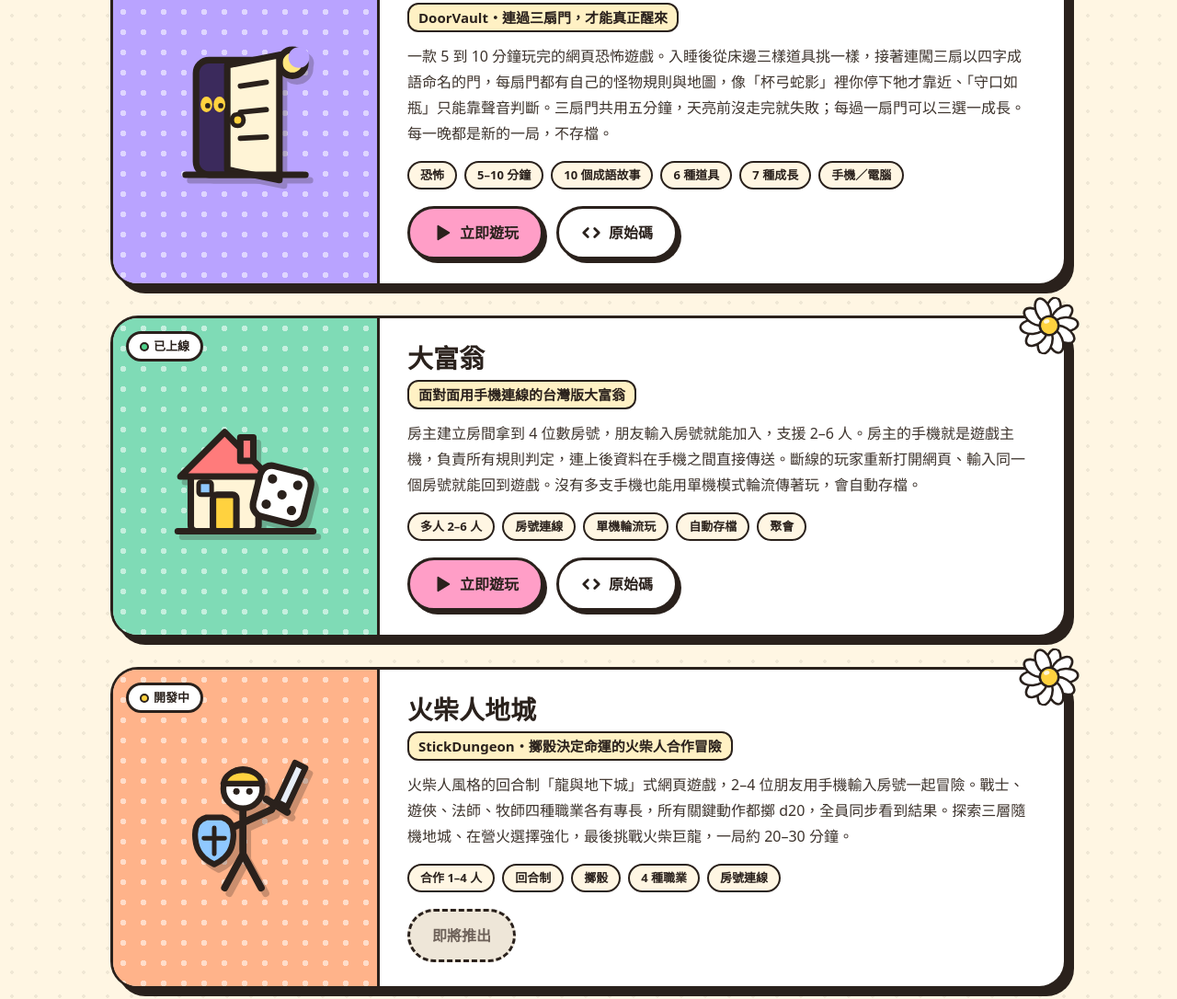
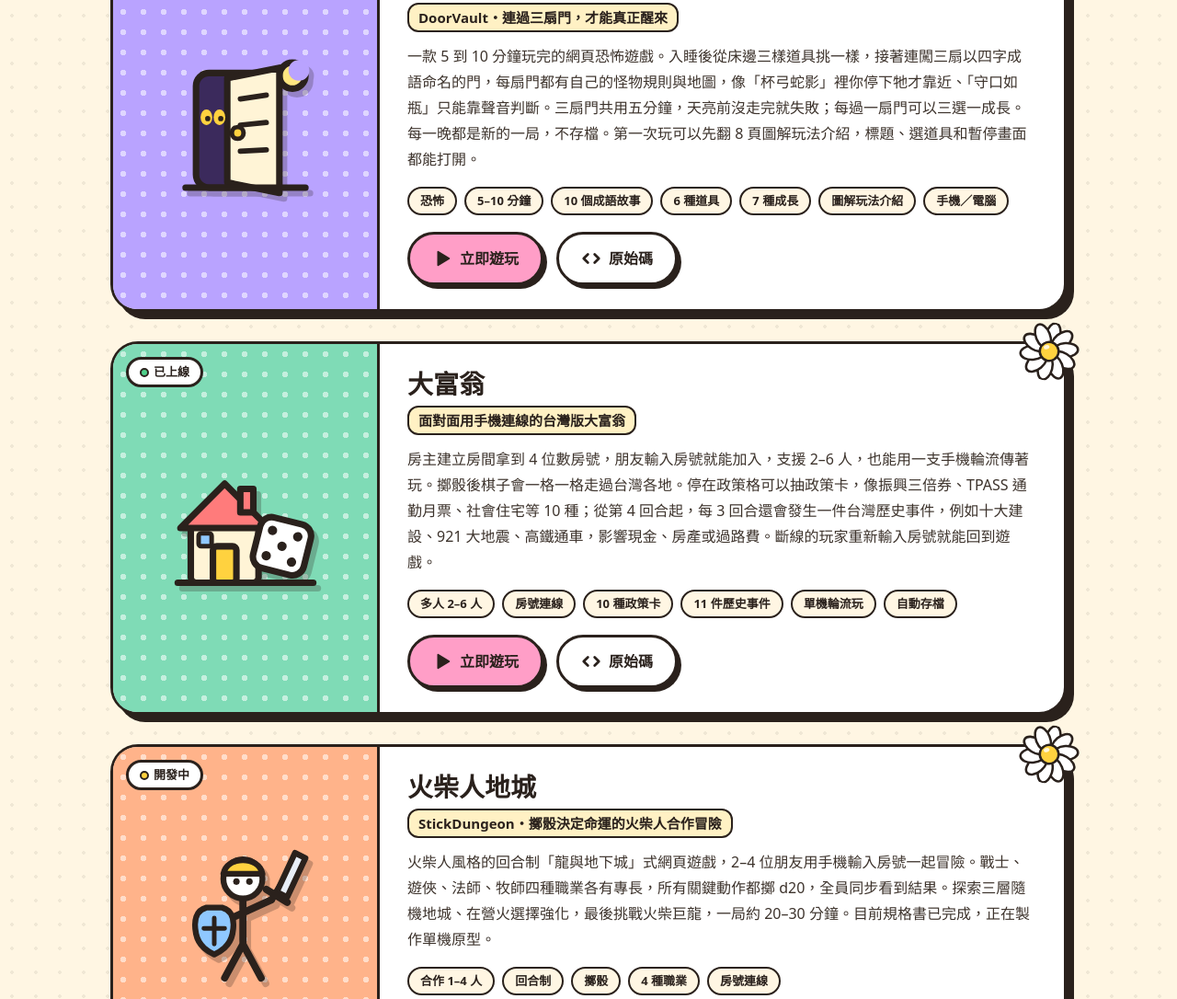
Before and after one commit to PayLonSon/ProjectHomePage, a plain HTML site: page index.html in a window 1280 px wide. Shown: the part 1192-2278 px from the top of the page at 92% size. Drawn offline with Linux system fonts and the light colour scheme.

Commit message:
更新作品內容：玩法介紹、政策卡與歷史事件、新手導覽、火柴人地城 repo
Co-Authored-By: Claude Opus 5.5 <noreply@anthropic.com>
Claude-Session: https://claude.ai/code/session_01248hfZKpTyiKe6yGhosEbT

```diff
--- a/index.html
+++ b/index.html
@@ -346,8 +346,8 @@ const works = [
     status: "live",
     icon: "ic-door",
     color: "#b9a3ff",
-    desc: "一款 5 到 10 分鐘玩完的網頁恐怖遊戲。入睡後從床邊三樣道具挑一樣，接著連闖三扇以四字成語命名的門，每扇門都有自己的怪物規則與地圖，像「杯弓蛇影」裡你停下牠才靠近、「守口如瓶」只能靠聲音判斷。三扇門共用五分鐘，天亮前沒走完就失敗；每過一扇門可以三選一成長。每一晚都是新的一局，不存檔。",
-    features: ["恐怖", "5–10 分鐘", "10 個成語故事", "6 種道具", "7 種成長", "手機／電腦"],
+    desc: "一款 5 到 10 分鐘玩完的網頁恐怖遊戲。入睡後從床邊三樣道具挑一樣，接著連闖三扇以四字成語命名的門，每扇門都有自己的怪物規則與地圖，像「杯弓蛇影」裡你停下牠才靠近、「守口如瓶」只能靠聲音判斷。三扇門共用五分鐘，天亮前沒走完就失敗；每過一扇門可以三選一成長。每一晚都是新的一局，不存檔。第一次玩可以先翻 8 頁圖解玩法介紹，標題、選道具和暫停畫面都能打開。",
+    features: ["恐怖", "5–10 分鐘", "10 個成語故事", "6 種道具", "7 種成長", "圖解玩法介紹", "手機／電腦"],
     link: "https://paylonson.github.io/DoorVault/",
     repo: "https://github.com/PayLonSon/DoorVault"
   },
@@ -358,8 +358,8 @@ const works = [
     status: "live",
     icon: "ic-house",
     color: "#7fdbb6",
-    desc: "房主建立房間拿到 4 位數房號，朋友輸入房號就能加入，支援 2–6 人。房主的手機就是遊戲主機，負責所有規則判定，連上後資料在手機之間直接傳送。斷線的玩家重新打開網頁、輸入同一個房號就能回到遊戲。沒有多支手機也能用單機模式輪流傳著玩，會自動存檔。",
-    features: ["多人 2–6 人", "房號連線", "單機輪流玩", "自動存檔", "聚會"],
+    desc: "房主建立房間拿到 4 位數房號，朋友輸入房號就能加入，支援 2–6 人，也能用一支手機輪流傳著玩。擲骰後棋子會一格一格走過台灣各地。停在政策格可以抽政策卡，像振興三倍券、TPASS 通勤月票、社會住宅等 10 種；從第 4 回合起，每 3 回合還會發生一件台灣歷史事件，例如十大建設、921 大地震、高鐵通車，影響現金、房產或過路費。斷線的玩家重新輸入房號就能回到遊戲。",
+    features: ["多人 2–6 人", "房號連線", "10 種政策卡", "11 件歷史事件", "單機輪流玩", "自動存檔"],
     link: "https://paylonson.github.io/Monopoly/",
     repo: "https://github.com/PayLonSon/Monopoly"
   },
@@ -370,10 +370,10 @@ const works = [
     status: "dev",
     icon: "ic-hero",
     color: "#ffb38a",
-    desc: "火柴人風格的回合制「龍與地下城」式網頁遊戲，2–4 位朋友用手機輸入房號一起冒險。戰士、遊俠、法師、牧師四種職業各有專長，所有關鍵動作都擲 d20，全員同步看到結果。探索三層隨機地城、在營火選擇強化，最後挑戰火柴巨龍，一局約 20–30 分鐘。",
+    desc: "火柴人風格的回合制「龍與地下城」式網頁遊戲，2–4 位朋友用手機輸入房號一起冒險。戰士、遊俠、法師、牧師四種職業各有專長，所有關鍵動作都擲 d20，全員同步看到結果。探索三層隨機地城、在營火選擇強化，最後挑戰火柴巨龍，一局約 20–30 分鐘。目前規格書已完成，正在製作單機原型。",
     features: ["合作 1–4 人", "回合制", "擲骰", "4 種職業", "房號連線"],
     link: "",
-    repo: ""
+    repo: "https://github.com/PayLonSon/stickdungeon"
   },
   {
     category: "tool",
@@ -382,8 +382,8 @@ const works = [
     status: "live",
     icon: "ic-split",
     color: "#8fc8ff",
-    desc: "每筆記下金額、誰先付、分給哪些人，自動算出每個人的差額，以及用最少轉帳筆數完成的「誰要給誰多少錢」。用 6 碼房號或邀請連結開房間，大家的手機可以同步記帳；房主離線會自動換人，離線時記的帳連上後也會自動合併。資料只存在你的瀏覽器，可匯出備份。",
-    features: ["多人同步", "最少轉帳結算", "離線可用", "資料存在本機", "匯出／匯入"],
+    desc: "每筆記下金額、誰先付、分給哪些人，自動算出每個人的差額，以及用最少轉帳筆數完成的「誰要給誰多少錢」。用 6 碼房號或邀請連結開房間，大家的手機可以同步記帳；房主離線會自動換人，離線時記的帳連上後也會自動合併。資料只存在你的瀏覽器，可匯出備份。第一次打開會自動導覽，之後也能從首頁或選單再看使用說明。",
+    features: ["多人同步", "最少轉帳結算", "離線可用", "資料存在本機", "匯出／匯入", "新手導覽"],
     link: "https://paylonson.github.io/SplitRoom/",
     repo: "https://github.com/PayLonSon/SplitRoom"
   }
```
Also changed, not shown: 2 other files.
